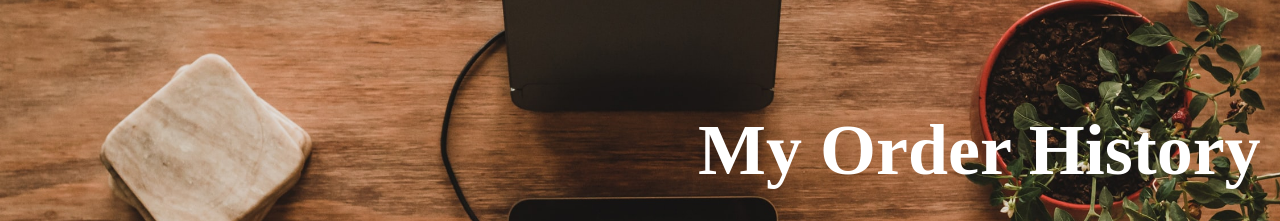
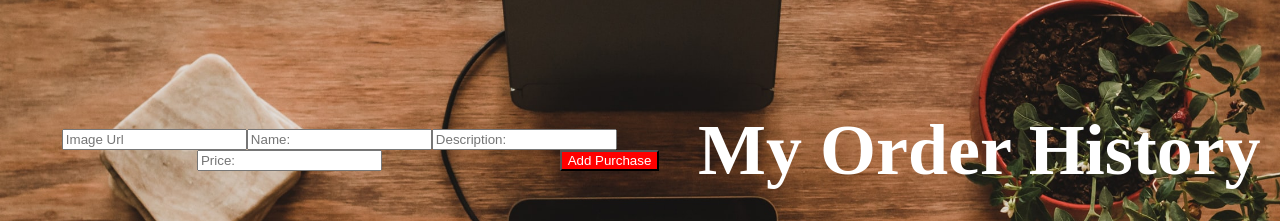
Before and after one commit to lundgrea/Order-History, a React (Create React App) app: page / in a window 1280 px wide. Shown: the top 221 px of the page. Built offline with nearby package versions, Linux system fonts and the light colour scheme; no server answers.

Commit message:
Begin form implementation

```diff
--- a/src/App/App.js
+++ b/src/App/App.js
@@ -1,5 +1,6 @@
 import React, { Component } from 'react';
 import OrderContainer from '../OrderContainer/OrderContainer'
+import Form from '../Form/Form'
 import './App.css';
 
 class App extends Component {
@@ -18,6 +19,11 @@ class App extends Component {
     })
     this.setState({orders: filteredOrders})
   }
+
+  addOrder = (newOrder)=> {
+    this.setState({orders: [...this.state.orders, newOrder]})
+  }
+
   componentDidMount() {
     fetch('http://localhost:3001/api/v1/purchases')
       .then(response => response.json())
@@ -32,7 +38,7 @@ class App extends Component {
         <header>
           <h1 className='app-title'>My Order History</h1>
           <div className='purchase-form'>
-
+            <Form addOrder={this.addOrder}/>
           </div>
         </header>
         <div className='purchase-container'>
--- a/src/Form/Form.js
+++ b/src/Form/Form.js
@@ -0,0 +1,74 @@
+import React, { Component } from 'react';
+
+class Form extends Component {
+  constructor() {
+    super();
+    this.state = {
+      img: '',
+      name: '',
+      description: '',
+      price: ''
+    }
+  }
+
+  handleFormInput = event => {
+    this.setState({[event.target.name]: event.target.value})
+  }
+
+  submitOrder = event => {
+    event.preventDefault();
+    const newOrder = {
+      id: Date.now(),
+      ...this.state
+    }
+    this.props.addOrder(newOrder);
+    this.clearAllInputFields()
+  }
+
+  clearAllInputFields = () => {
+    this.setState(
+      {
+      img: '',
+      name: '',
+      description: '',
+      price: ''
+    })
+  }
+
+  render() {
+    return(
+      <form>
+        <input
+        type="text"
+        placeholder="Image Url"
+        name="img"
+        value={this.state.img}
+        onChange={event => this.handleFormInput(event)}
+        />
+        <input
+         type="text"
+         placeholder="Name:"
+         name="name"
+         value={this.state.name}
+         onChange={event => this.handleFormInput(event)}
+         />
+        <input
+         type="text"
+         placeholder="Description:"
+         name="description"
+         value={this.state.description}
+         onChange={event => this.handleFormInput(event)}/>
+        <input
+         type="text"
+         placeholder="Price:"
+         name="price"
+         value={this.state.price}
+         onChange={event => this.handleFormInput(event)}/>
+        <button onClick={event=> this.submitOrder(event)}>Add Purchase</button>
+      </form>
+    )
+    }
+  }
+
+
+export default Form
--- a/src/Order/Order.css
+++ b/src/Order/Order.css
@@ -9,6 +9,7 @@ img{
   border-radius: 10px;
   margin: 20px;
   width: 800px;
+  height: 100px;
   background: white;
   box-shadow: 0 4px 8px 0 rgba(0, 0, 0, 0.2), 0 6px 20px 0 rgba(0, 0, 0, 0.19);
 }
@@ -16,4 +17,5 @@ img{
 button{
   background: red;
   color: white;
+  float: right;
 }
--- a/src/Order/Order.js
+++ b/src/Order/Order.js
@@ -5,11 +5,11 @@ import './Order.css';
 const Order = ({name, price, description, id, img, removeOrder}) => {
   return (
     <section className="card">
-      <img alt="item-photo" src={img}></img>
-      <h2>{name}</h2>
-      {/* <h2>{price}</h2> */}
-      <p>{description}</p>
-      <button onClick={() => removeOrder(id)}>Remove From History</button>
+      <img alt="item" src={img} className="item_image"></img>
+      <h2 className="item_name">{name}</h2>
+      <h3 className="item_price">{price}</h3>
+      <p className="item_description">{description}</p>
+      <button className="item_remove-button" onClick={() => removeOrder(id)}>Remove From History</button>
     </section>
   )
 }
--- a/src/OrderContainer/OrderContainer.js
+++ b/src/OrderContainer/OrderContainer.js
@@ -7,7 +7,7 @@ const OrderContainer = ({orders, removeOrder}) => {
       <Order
         name={order.name}
         description={order.description}
-        price={order.img}
+        price={order.price}
         img={order.img}
         id={order.id}
         key={order.id}
```
Also changed, not shown: 1 other file (tests, documents, lock files or other folders).
